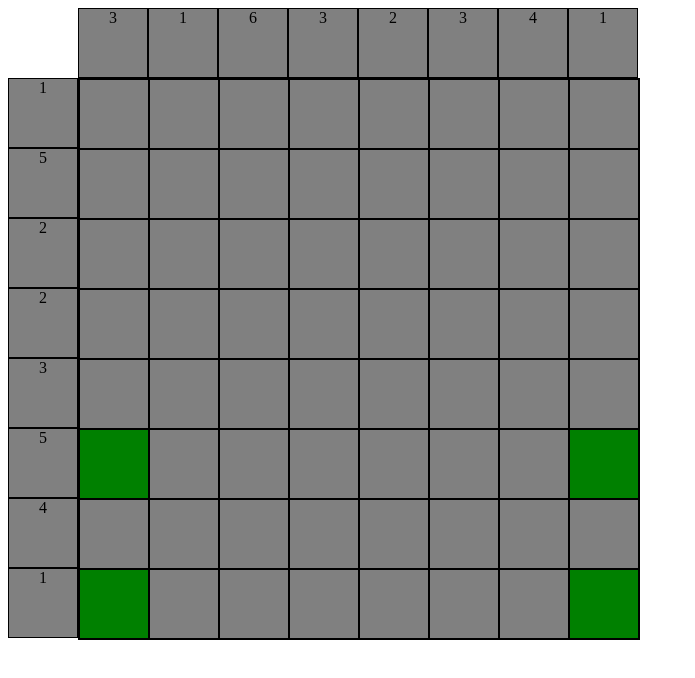
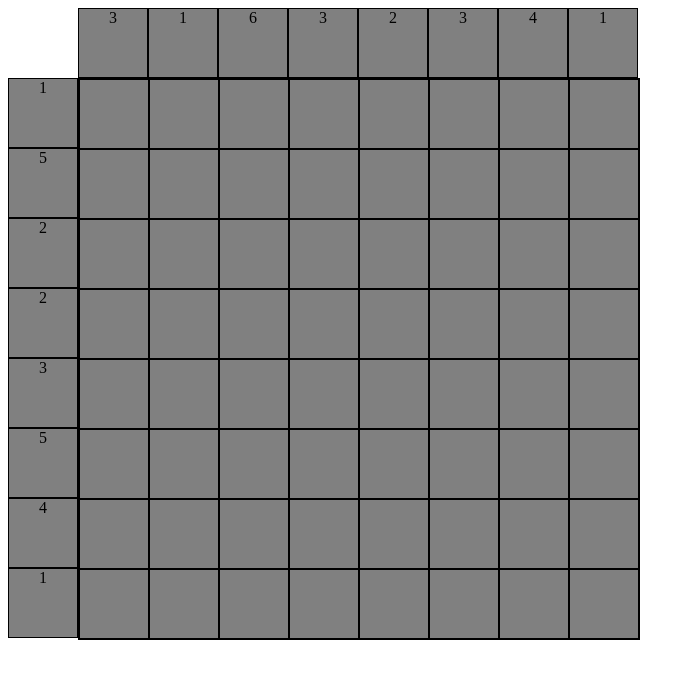
Before and after one commit to SickkMade/dungeons-and-diagrams, a React (Vite) app: page / in a window 1280 px wide. Shown: the top 678 px of the page, without its empty margins (0-695 px from the left). Built offline with nearby package versions, Linux system fonts and the light colour scheme.

Commit message:
added treasure but going to rewrite tile real quick

```diff
--- a/src/components/Tile.jsx
+++ b/src/components/Tile.jsx
@@ -4,22 +4,32 @@ import { AppContext } from '../App';
 import PropTypes from 'prop-types';
 
 function Tile({i, j}) {
-    const [usable, setUsable] = useState(false);
+    const usable = useRef(false);
+    const isTreasure = useRef(false);
     const [hasBlock, setHasBlock] = useState(false);
     const [hasMarker, setHasMarker] = useState(false);
     const tileRef = useRef(null);
     const {solutionBoard, isMouseDown, setIsDeleting, isDeleting, isMarking, setIsMarking, setIsMouseDown, gameBoard} = useContext(AppContext);
 
+
     useEffect(()=>{
-        if(solutionBoard[i][j]==='M')
-            setUsable(false)
-        else
-            setUsable(true)
+        if(solutionBoard[i][j]==='M'){
+            usable.current = false
+            isTreasure.current = false
+        }
+        else if (solutionBoard[i][j]==='T'){
+            usable.current = false
+            isTreasure.current = true
+        }
+        else{
+            isTreasure.current = false
+            usable.current = true
+        }
     },[solutionBoard, i, j])
 
     // this useeffect is for setting blocks
     useEffect(() => {
-        if(!usable) return;
+        if(!usable.current) return;
         const handleSetHasBlock = (value) => {
             setHasBlock(value);
             gameBoard[j][i] = 'W'
@@ -75,8 +85,11 @@ function Tile({i, j}) {
 
 
     const handleClassAttribution = () => {
-        if(!usable) return 'monster'
-        if(hasBlock){
+        if(!usable.current){
+            if(isTreasure.current) return 'treasure'
+            return 'monster'
+        }
+        else if(hasBlock){
             return 'block'
         } else if(hasMarker){
             return 'marker'
--- a/src/css/Tile.css
+++ b/src/css/Tile.css
@@ -16,3 +16,6 @@
 .monster{
     background-color:green;
 }
+.treasure{
+    background-color:gold;
+}
```
